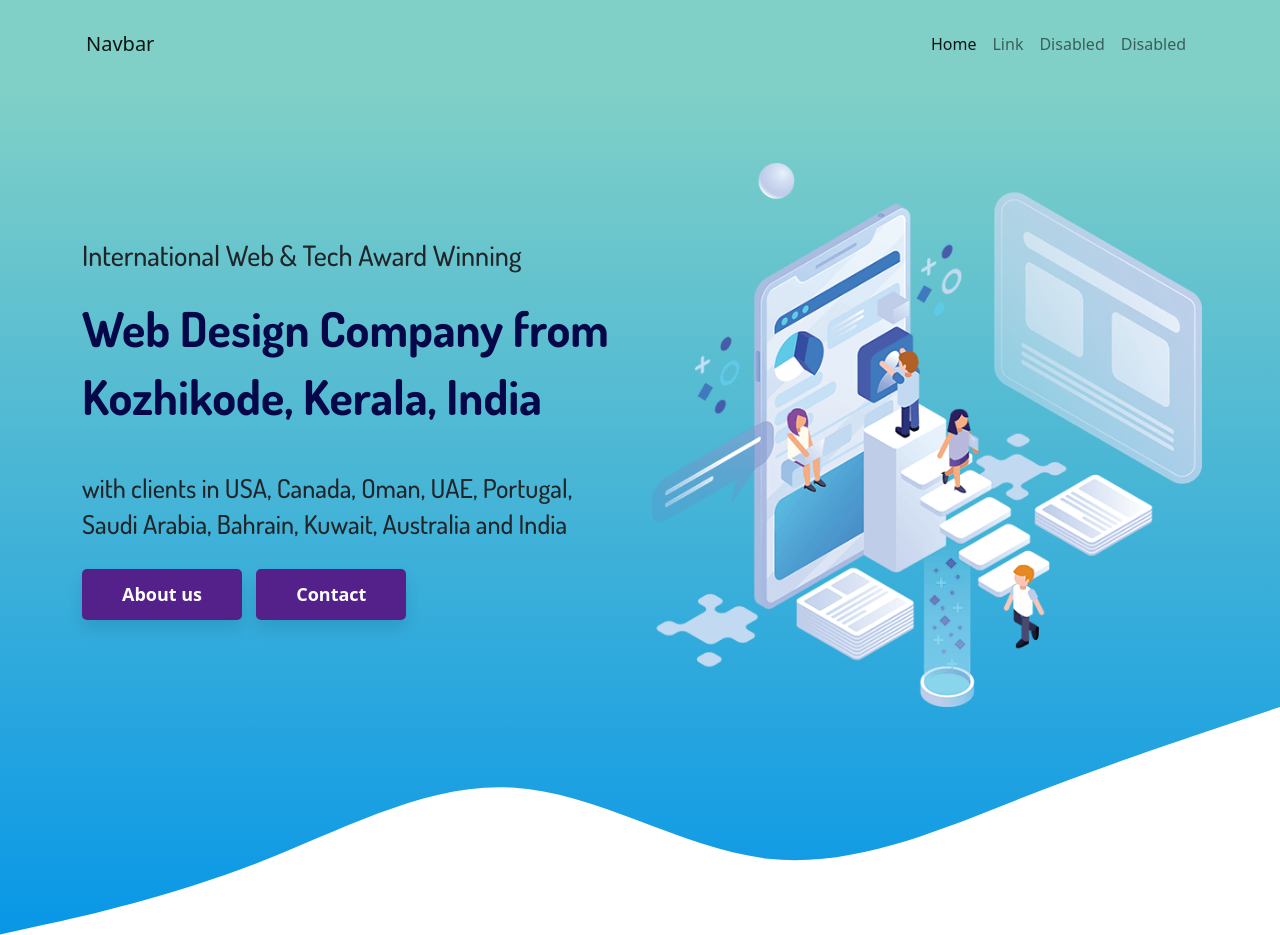
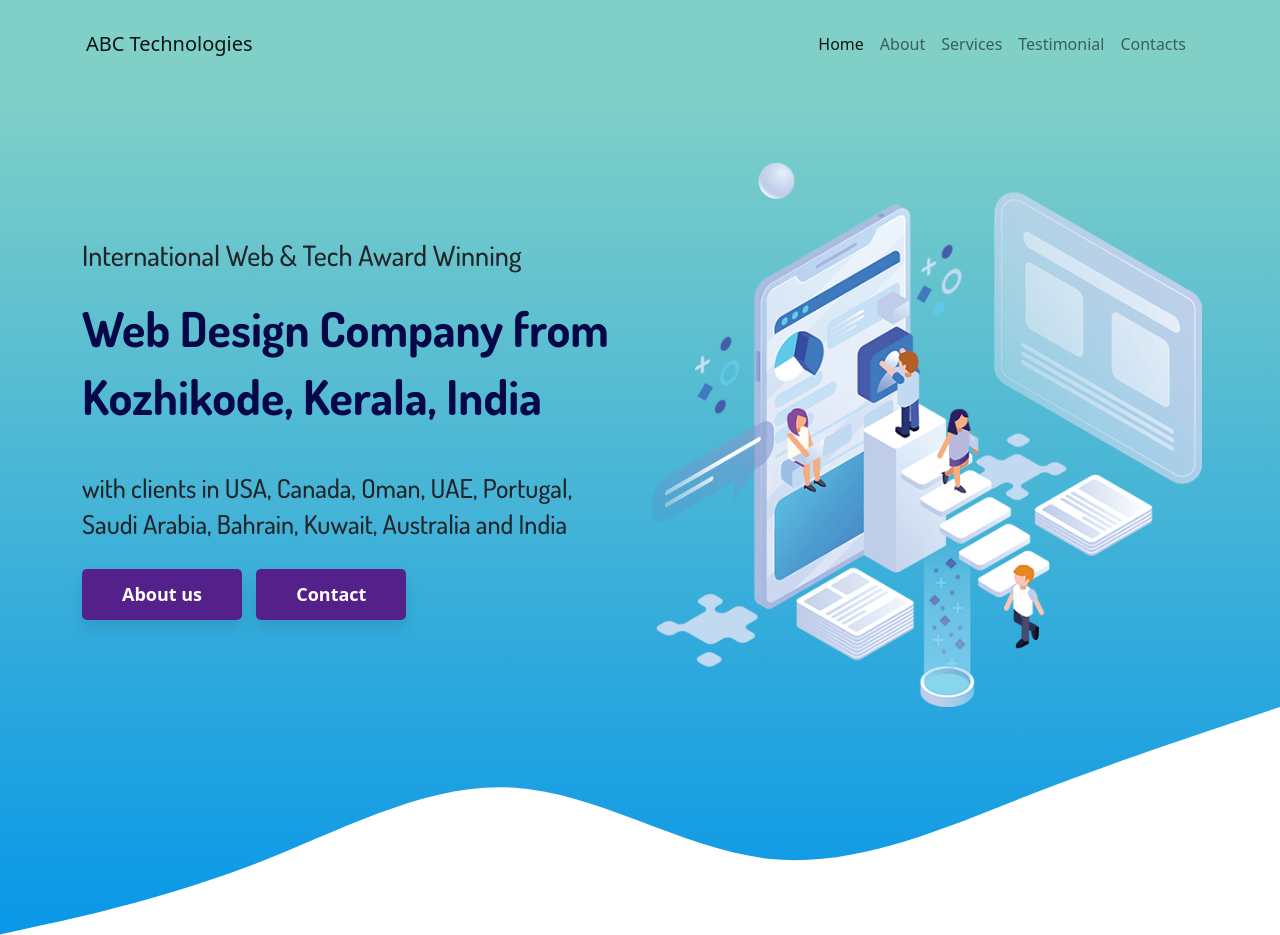
Before and after one commit to suadbadusha/ABC-Technologies, a plain HTML site: page index.html in a window 1280 px wide. Shown: the top 935 px of the page. Drawn offline with nearby package versions, Linux system fonts and the light colour scheme.

Commit message:
Update index.html

```diff
--- a/index.html
+++ b/index.html
@@ -13,7 +13,7 @@
 <body>
     <nav class="navbar navbar-expand-lg navbar-light bg-light">
         <div class="container p-3">
-          <a class="navbar-brand" href="#">Navbar</a>
+          <a class="navbar-brand" href="#">ABC Technologies</a>
           <button class="navbar-toggler" type="button" data-bs-toggle="collapse" data-bs-target="#navbarTogglerDemo02" aria-controls="navbarTogglerDemo02" aria-expanded="false" aria-label="Toggle navigation">
             <span class="navbar-toggler-icon"></span>
           </button>
@@ -23,13 +23,16 @@
                 <a class="nav-link active" aria-current="page" href="#">Home</a>
               </li>
               <li class="nav-item">
-                <a class="nav-link" href="#">Link</a>
+                <a class="nav-link" href="#about">About</a>
               </li>
               <li class="nav-item">
-                <a class="nav-link" href="#">Disabled</a>
+                <a class="nav-link" href="#services">Services</a>
+              </li>
+                 <li class="nav-item">
+                <a class="nav-link" href="#testimonial">Testimonial</a>
               </li>
               <li class="nav-item">
-                <a class="nav-link" href="#">Disabled</a>
+                <a class="nav-link" href="#contact">Contacts</a>
               </li>
             </ul>
 
@@ -64,7 +67,7 @@
 
 
 
-        <div class="about-area">
+        <div class="about-area" id="about">
         <div class="container">
             <div class="row">
                 <div class="col-lg-6">
@@ -87,7 +90,7 @@
       </div>
 
 
-      <div class="services-area">
+      <div class="services-area" id="services">
         <h1>Our Services</h1>
         <div class="container">
           <div class="row mt-lg-5">
@@ -173,7 +176,7 @@
 
 
 
-      <div class="testimonial-area">
+      <div class="testimonial-area" id="testimonial">
         <div class="container">
           <div class="row">
             <div class="col-lg-5">
@@ -241,7 +244,7 @@
         </div>
       </div>
 
-      <div class="footer-area">
+      <div class="footer-area" id="contact">
         <div class="container">
           <div class="row">
             <div class="col-lg-4">
```
